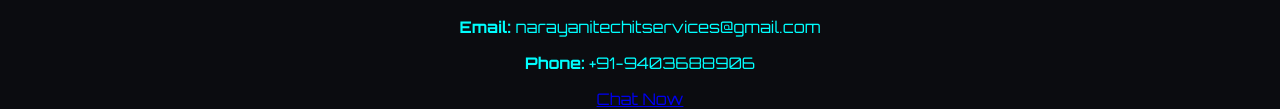
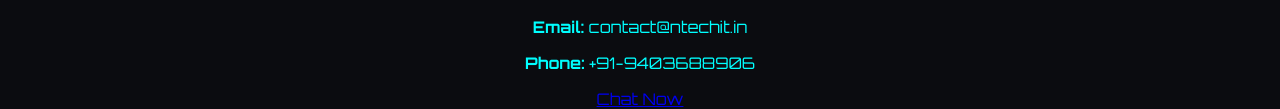
Before and after one commit to NTechITdotin/narayani-site, a plain HTML site: page index.html in a window 1280 px wide. Shown: the part 2011-2120 px from the top of the page. Drawn offline with Linux system fonts and the light colour scheme.

Commit message:
Update index.html

```diff
--- a/index.html
+++ b/index.html
@@ -90,7 +90,7 @@
       <button type="submit">Send Request</button>
     </form>
     <div class="contact-details">
-      <p><strong>Email:</strong> narayanitechitservices@gmail.com</p>
+      <p><strong>Email:</strong> contact@ntechit.in</p>
       <p><strong>Phone:</strong> +91-9403688906</p>
       <a href="https://wa.me/919403688906?text=Hi%2C%20I%20need%20IT%20support%20from%20Narayani%20Tech" target="_blank" rel="noopener">Chat Now</a>
 </a>
```
